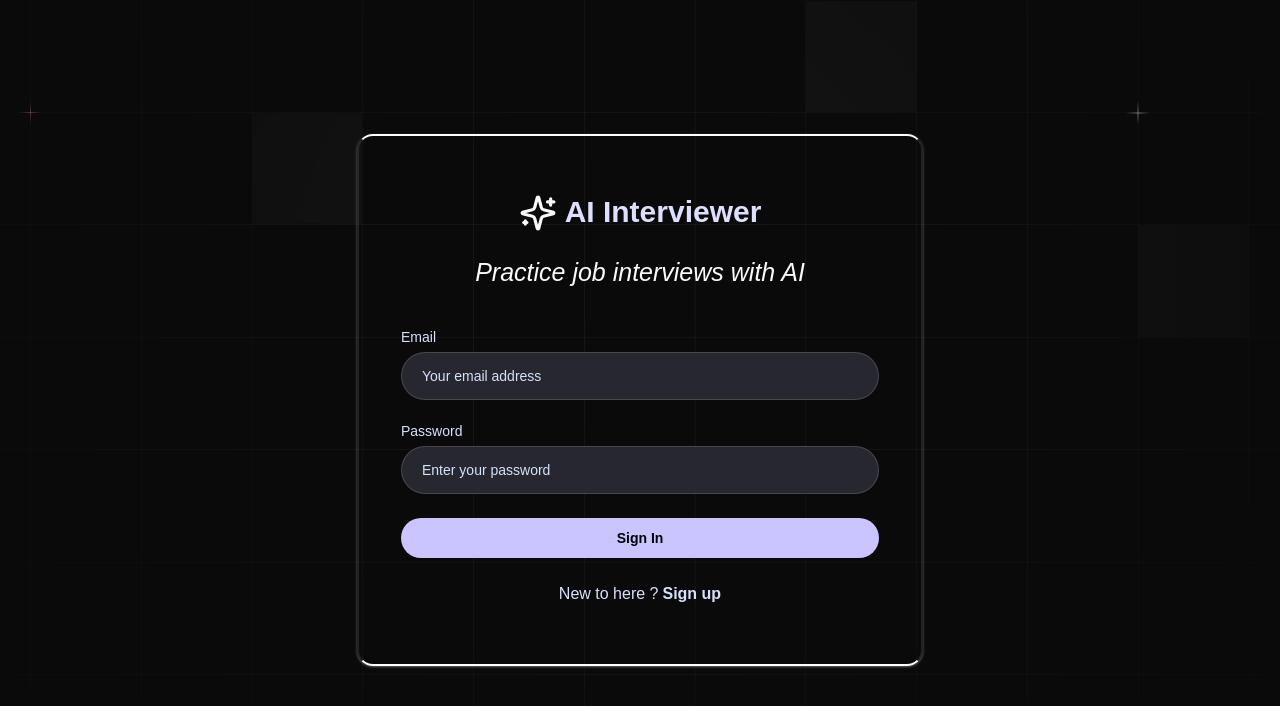
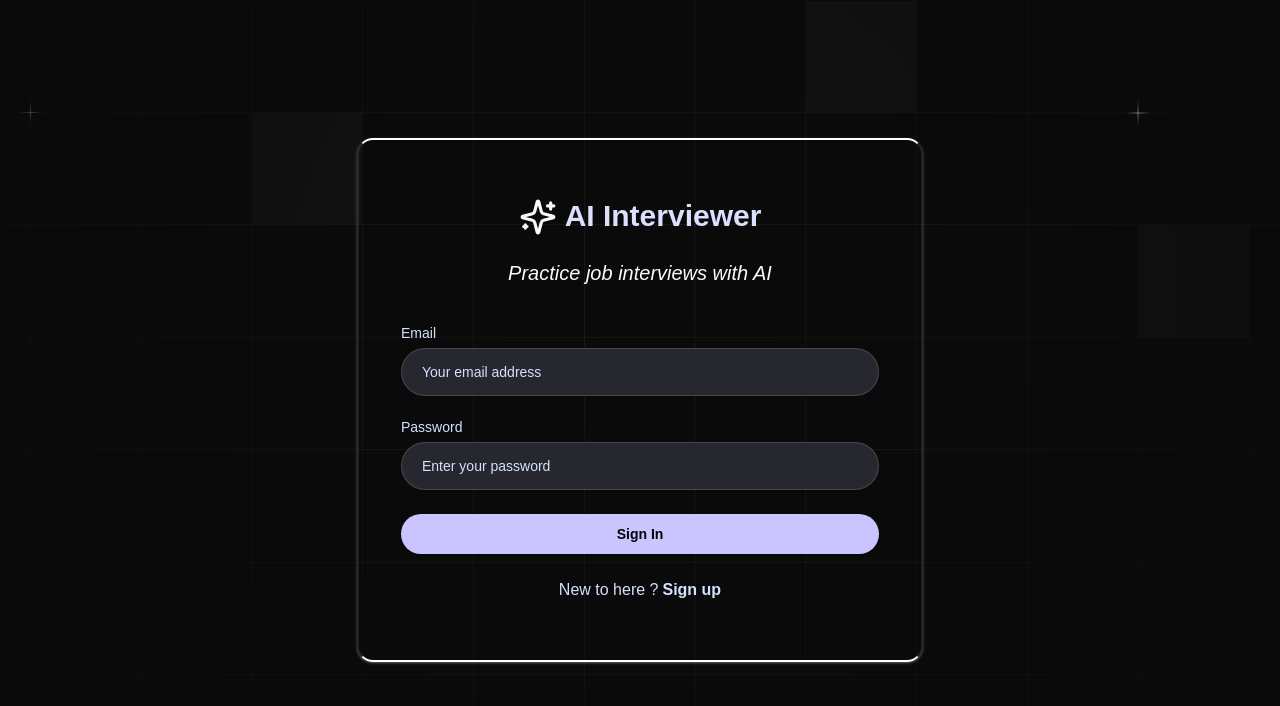
Before and after one commit to BSubramanyam143/ready-an-AI-Interviewer, a Next.js app: page /sign-in in a window 1280 px wide. Shown: the top 706 px of the page. Built offline with nearby package versions, Linux system fonts and the light colour scheme; no server answers; a web font is replaced by a local one.

Commit message:
final project delete images

```diff
--- a/components/AuthForm.tsx
+++ b/components/AuthForm.tsx
@@ -118,7 +118,7 @@ const AuthForm = ({ type }: { type: FormType }) => {
       </div>
 
 
-        <h3 className="flex justify-center items-center text-[25px] font-light italic">Practice job interviews with AI</h3>
+        <h3 className="flex justify-center items-center text-[20px] font-light italic">Practice job interviews with AI</h3>
 
         <Form {...form}>
           <form
```
